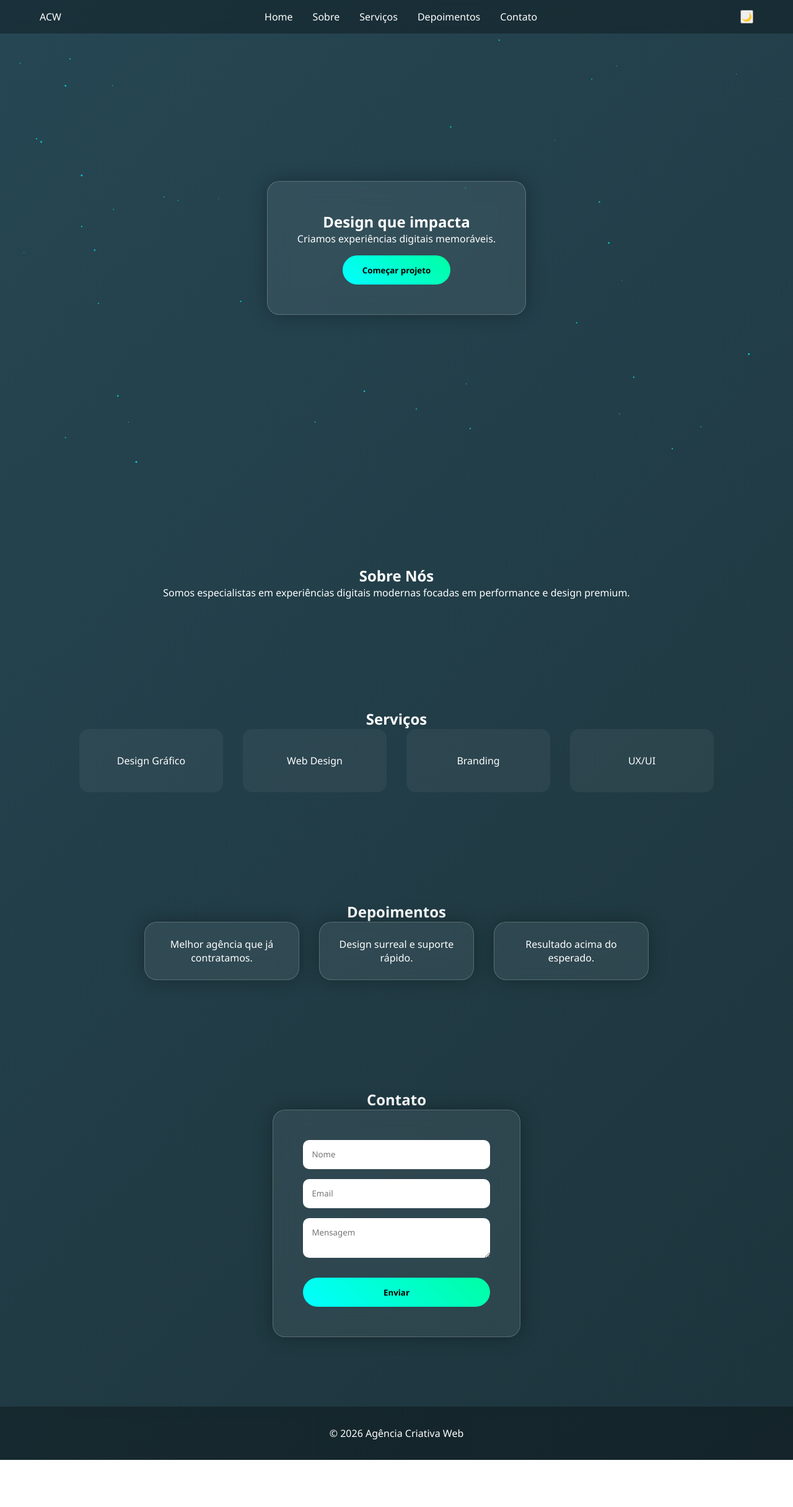
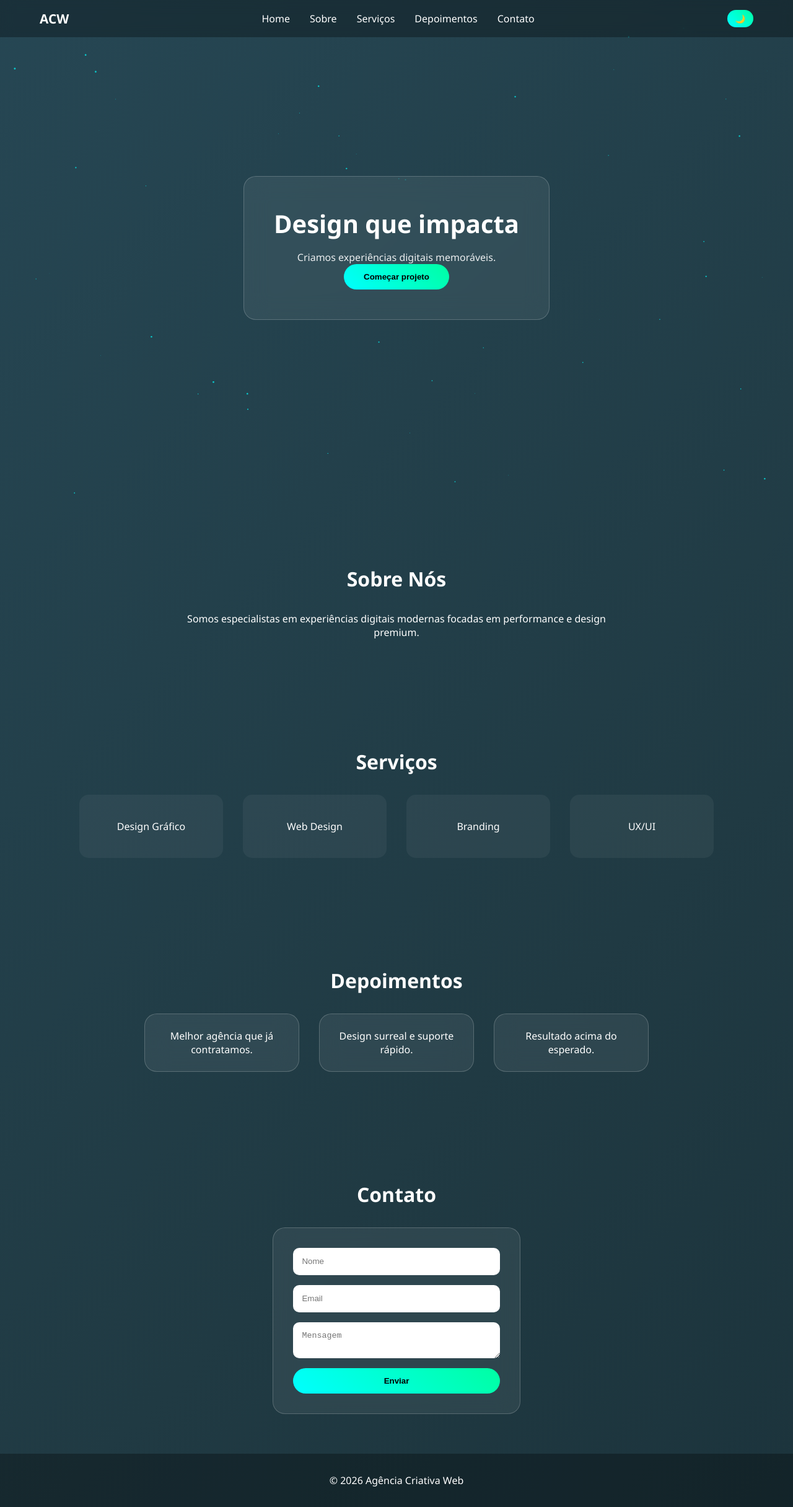
Before and after one commit to Douglas-dMelo/site-agencia, a plain HTML site: page index.html in a window 1280 px wide. Shown: the whole page at 62% size. Before the commit the page ends 2355 px from the top, so only its background shows below. Drawn offline with Linux system fonts and the light colour scheme.

Commit message:
Refatoração CSS com metodologia BEM e melhorias de layout

```diff
--- a/estilos.css
+++ b/estilos.css
@@ -1,215 +1,299 @@
-*{
-margin:0;
-padding:0;
-box-sizing:border-box;
-font-family:Segoe UI, sans-serif;
-scroll-behavior:smooth;
+/* =========================
+   1. RESET & BASE
+========================= */
+
+*,
+*::before,
+*::after {
+    margin: 0;
+    padding: 0;
+    box-sizing: border-box;
 }
 
-body{
-color:white;
-background:linear-gradient(-45deg,#0f2027,#203a43,#2c5364,#1c1c1c);
-background-size:400% 400%;
-animation:bg 15s ease infinite;
-overflow-x:hidden;
+body {
+    font-family: "Segoe UI", sans-serif;
+    color: #fff;
+    background: linear-gradient(
+        -45deg,
+        #0f2027,
+        #203a43,
+        #2c5364,
+        #1c1c1c
+    );
+    background-size: 400% 400%;
+    animation: bg 15s ease infinite;
 }
 
-@keyframes bg{
-0%{background-position:0% 50%;}
-50%{background-position:100% 50%;}
-100%{background-position:0% 50%;}
+@keyframes bg {
+    0%   { background-position: 0 50%; }
+    50%  { background-position: 100% 50%; }
+    100% { background-position: 0 50%; }
+}
+
+/* =========================
+   2. UTILITÁRIOS
+========================= */
+
+.glass {
+    background: rgba(255, 255, 255, 0.07);
+    backdrop-filter: blur(18px);
+    border: 1px solid rgba(255, 255, 255, 0.2);
+    border-radius: 20px;
+}
+
+.grid {
+    display: grid;
+    gap: 2rem;
+    grid-template-columns: repeat(auto-fit, minmax(220px, 1fr));
+}
+
+.flex {
+    display: flex;
+    flex-wrap: wrap;
+    gap: 2rem;
+    justify-content: center;
+}
+
+.reveal {
+    opacity: 0;
+    transform: translateY(60px);
+    transition: 1.2s cubic-bezier(.19, 1, .22, 1);
+}
+
+.reveal.active {
+    opacity: 1;
+    transform: translateY(0);
+}
+
+/* =========================
+   3. LAYOUT
+========================= */
+
+.section {
+    padding: 7rem 10% 4rem;
+    text-align: center;
+}
+
+.section__title {
+    font-size: 2rem;
+    margin-bottom: 2rem;
+}
+
+.section__text {
+    max-width: 700px;
+    margin: auto;
+}
+
+.footer {
+    text-align: center;
+    padding: 2rem;
+    background: rgba(0, 0, 0, 0.3);
+}
+
+/* =========================
+   4. HEADER
+========================= */
+
+.header {
+    position: fixed;
+    top: 0;
+    width: 100%;
+    display: flex;
+    justify-content: space-between;
+    align-items: center;
+    padding: 1rem 5%;
+    background: rgba(0, 0, 0, 0.3);
+    backdrop-filter: blur(10px);
+    z-index: 1000;
+}
+
+.header__logo {
+    font-weight: bold;
+    font-size: 1.3rem;
+}
+
+.header__controls {
+    display: flex;
+    gap: 1rem;
+    align-items: center;
+}
+
+/* NAV */
+
+.nav {
+    display: flex;
+    gap: 2rem;
+}
+
+.nav__link {
+    text-decoration: none;
+    color: #fff;
+    transition: 0.3s;
+}
+
+.nav__link:hover {
+    color: #00e0ff;
+}
+
+.nav__toggle {
+    display: none;
+    background: none;
+    border: none;
+    font-size: 1.6rem;
+    color: #fff;
+    cursor: pointer;
+}
+
+/* =========================
+   5. HERO
+========================= */
+
+.hero {
+    height: 100vh;
+    display: flex;
+    align-items: center;
+    justify-content: center;
+    text-align: center;
+    padding: 2rem;
+}
+
+.hero__box {
+    padding: 3rem;
+}
+
+.hero__title {
+    font-size: 2.5rem;
+    margin-bottom: 1rem;
+}
+
+.hero__text {
+    opacity: 0.9;
+}
+
+/* =========================
+   6. COMPONENTES
+========================= */
+
+/* BOTÃO */
+
+.btn {
+    padding: 0.8rem 2rem;
+    border: none;
+    border-radius: 30px;
+    cursor: pointer;
+    font-weight: bold;
+    background: linear-gradient(45deg, cyan, #00ffa3);
+    transition: 0.3s;
+}
+
+.btn:hover {
+    transform: scale(1.05);
+}
+
+.btn--theme {
+    padding: 0.4rem 0.8rem;
+}
+
+/* CARD */
+
+.card {
+    padding: 2.5rem;
+    border-radius: 15px;
+    background: rgba(255, 255, 255, 0.05);
+    transition: 0.3s;
+}
+
+.card:hover {
+    transform: translateY(-10px);
+    background: rgba(255, 255, 255, 0.15);
+}
+
+/* TESTIMONIAL */
+
+.testimonial {
+    padding: 1.5rem;
+    max-width: 250px;
+}
+
+/* FORM */
+
+.form {
+    display: flex;
+    flex-direction: column;
+    gap: 1rem;
+    max-width: 400px;
+    margin: auto;
+    padding: 2rem;
+}
+
+.form__input,
+.form__textarea {
+    padding: 0.9rem;
+    border: none;
+    border-radius: 10px;
 }
 
 /* LOADER */
-#loader{
-position:fixed;
-width:100%;
-height:100%;
-background:#0f2027;
-display:flex;
-justify-content:center;
-align-items:center;
-z-index:99999;
+
+.loader {
+    position: fixed;
+    width: 100%;
+    height: 100%;
+    display: flex;
+    justify-content: center;
+    align-items: center;
+    background: #0f2027;
+    z-index: 9999;
 }
-#loader span{
-width:60px;
-height:60px;
-border:6px solid transparent;
-border-top:6px solid cyan;
-border-radius:50%;
-animation:spin 1s linear infinite;
+
+.loader__spinner {
+    width: 60px;
+    height: 60px;
+    border: 6px solid transparent;
+    border-top: 6px solid cyan;
+    border-radius: 50%;
+    animation: spin 1s linear infinite;
 }
-@keyframes spin{to{transform:rotate(360deg);}}
+
+@keyframes spin {
+    to {
+        transform: rotate(360deg);
+    }
+}
 
 /* PARTICLES */
-#particles{
-position:fixed;
-top:0;
-left:0;
-width:100%;
-height:100%;
-z-index:-1;
+
+.particles {
+    position: fixed;
+    top: 0;
+    left: 0;
+    width: 100%;
+    height: 100%;
+    z-index: -1;
 }
 
-/* HEADER */
-.header{
-display:flex;
-justify-content:space-between;
-align-items:center;
-padding:1rem 5%;
-position:fixed;
-width:100%;
-backdrop-filter:blur(12px);
-background:rgba(0,0,0,.3);
-z-index:1000;
+/* =========================
+   7. RESPONSIVO
+========================= */
+
+@media (max-width: 768px) {
+
+    .nav {
+        position: absolute;
+        top: 70px;
+        right: 0;
+        flex-direction: column;
+        background: #000;
+        padding: 1rem;
+        display: none;
     }
 
-.nav{
-display:flex;
-gap:2rem;
-}
-.nav a{
-color:white;
-text-decoration:none;
+    .nav--active {
+        display: flex;
     }
 
-.controls{
-display:flex;
-gap:1rem;
-align-items:center;
+    .nav__toggle {
+        display: block;
     }
 
-.menu-toggle{display:none;font-size:1.5rem;cursor:pointer;}
-
-.banner{
-height:100vh;
-display:flex;
-align-items:center;
-justify-content:center;
-text-align:center;
-padding:2rem;
 }
-
-.parallax{
-background-attachment:fixed;
-}
-
-/* GLASS */
-.glass{
-background:rgba(255,255,255,0.07);
-backdrop-filter:blur(18px);
-border:1px solid rgba(255,255,255,0.2);
-border-radius:20px;
-box-shadow:0 0 30px rgba(0,0,0,.3);
-padding:3rem;
-}
-
-/* BUTTON */
-.btn{
-margin-top:1rem;
-padding:.9rem 2rem;
-border:none;
-border-radius:30px;
-background:linear-gradient(45deg,cyan,#00ffa3);
-cursor:pointer;
-font-weight:bold;
-transition:.3s;
-}
-.btn:hover{
-transform:scale(1.07);
-}
-
-/* SECTION */
-.section{
-padding:7rem 10% 4rem;
-text-align:center;
-}
-
-/* GRID */
-.grid{
-display:grid;
-grid-template-columns:repeat(auto-fit,minmax(220px,1fr));
-gap:2rem;
-}
-
-/* CARD */
-.card{
-padding:2.5rem;
-border-radius:15px;
-background:rgba(255,255,255,0.05);
-transition:.3s;
-}
-.card:hover{
-transform:translateY(-10px) scale(1.05);
-background:rgba(255,255,255,0.15);
-}
-
-/* FLEX */
-.flex{
-display:flex;
-flex-wrap:wrap;
-gap:2rem;
-justify-content:center;
-}
-
-.depo{
-padding:1.5rem;
-max-width:250px;
-}
-
-/* FORM */
-.form{
-display:flex;
-flex-direction:column;
-gap:1rem;
-max-width:400px;
-margin:auto;
-}
-.form input,.form textarea{
-padding:.9rem;
-border:none;
-border-radius:10px;
-}
-
-/* FOOTER */
-.footer{
-text-align:center;
-padding:2rem;
-margin-top:3rem;
-background:rgba(0,0,0,.3);
-}
-
-/* REVEAL */
-.reveal{
-opacity:0;
-transform:translateY(70px);
-transition:1.2s cubic-bezier(.19,1,.22,1);
-}
-.reveal.active{
-opacity:1;
-transform:translateY(0);
-}
-
-/* LIGHT MODE */
-.light{
-background:white;
-color:#111;
-}
-.light .glass{background:#ffffffcc;color:black;}
-.light .header{background:white;color:black;}
-.light a{color:black;}
-
-/* RESPONSIVO */
-@media(max-width:768px){
-.nav{
-position:absolute;
-top:70px;
-right:0;
-background:black;
-flex-direction:column;
-padding:1rem;
-display:none;
-}
-.nav.active{display:flex;}
-.menu-toggle{display:block;}
-}
--- a/index.html
+++ b/index.html
@@ -7,87 +7,104 @@
     <link rel="stylesheet" href="estilos.css" />
 </head>
 
-<body>
+<body class="theme">
 
-    <div id="loader">
-        <span></span>
+    <div class="loader">
+        <span class="loader__spinner"></span>
     </div>
 
-    <canvas id="particles"></canvas>
+    <canvas class="particles"></canvas>
 
     <header class="header">
-        <div class="logo">ACW</div>
+        <div class="header__logo">ACW</div>
 
-        <nav class="nav" id="nav">
-            <a href="#home">Home</a>
-            <a href="#sobre">Sobre</a>
-            <a href="#servicos">Serviços</a>
-            <a href="#depoimentos">Depoimentos</a>
-            <a href="#contato">Contato</a>
+        <nav class="nav">
+            <a class="nav__link" href="#home">Home</a>
+            <a class="nav__link" href="#sobre">Sobre</a>
+            <a class="nav__link" href="#servicos">Serviços</a>
+            <a class="nav__link" href="#depoimentos">Depoimentos</a>
+            <a class="nav__link" href="#contato">Contato</a>
         </nav>
 
-        <div class="controls">
-            <button id="themeToggle">🌙</button>
-            <div class="menu-toggle" onclick="toggleMenu()">☰</div>
+        <div class="header__controls">
+            <button class="btn btn--theme" type="button">🌙</button>
+            <button class="nav__toggle" type="button">☰</button>
         </div>
     </header>
 
-    <section id="home" class="banner parallax">
-        <div class="glass box reveal">
-            <h1>Design que impacta</h1>
-            <p>Criamos experiências digitais memoráveis.</p>
-            <button class="btn">Começar projeto</button>
+    <section class="hero">
+        <div class="hero__box glass reveal">
+            <h1 class="hero__title">Design que impacta</h1>
+            <p class="hero__text">
+                Criamos experiências digitais memoráveis.
+            </p>
+            <button class="btn" type="button">Começar projeto</button>
         </div>
     </section>
 
-    <section id="sobre" class="section reveal">
-        <h2>Sobre Nós</h2>
-        <p>
+    <section class="section about">
+        <h2 class="section__title">Sobre Nós</h2>
+        <p class="section__text">
             Somos especialistas em experiências digitais modernas focadas
             em performance e design premium.
         </p>
     </section>
 
-    <section id="servicos" class="section">
-        <h2 class="reveal">Serviços</h2>
+    <section class="section services">
+        <h2 class="section__title">Serviços</h2>
 
         <div class="grid">
-            <div class="card reveal">Design Gráfico</div>
-            <div class="card reveal">Web Design</div>
-            <div class="card reveal">Branding</div>
-            <div class="card reveal">UX/UI</div>
+            <div class="card">Design Gráfico</div>
+            <div class="card">Web Design</div>
+            <div class="card">Branding</div>
+            <div class="card">UX/UI</div>
         </div>
     </section>
 
-    <section id="depoimentos" class="section">
-        <h2 class="reveal">Depoimentos</h2>
+    <section class="section testimonials">
+        <h2 class="section__title">Depoimentos</h2>
 
         <div class="flex">
-            <div class="glass depo reveal">
+            <div class="testimonial glass">
                 Melhor agência que já contratamos.
             </div>
-            <div class="glass depo reveal">
+            <div class="testimonial glass">
                 Design surreal e suporte rápido.
             </div>
-            <div class="glass depo reveal">
+            <div class="testimonial glass">
                 Resultado acima do esperado.
             </div>
         </div>
     </section>
 
-    <section id="contato" class="section">
-        <h2 class="reveal">Contato</h2>
+    <section class="section contact">
+        <h2 class="section__title">Contato</h2>
 
-        <form class="glass form reveal">
-            <input type="text" placeholder="Nome" required />
-            <input type="email" placeholder="Email" required />
-            <textarea placeholder="Mensagem"></textarea>
-            <button type="submit" class="btn">Enviar</button>
+        <form class="form glass">
+            <input
+                class="form__input"
+                type="text"
+                placeholder="Nome"
+                required
+            />
+            <input
+                class="form__input"
+                type="email"
+                placeholder="Email"
+                required
+            />
+            <textarea
+                class="form__textarea"
+                placeholder="Mensagem"
+            ></textarea>
+            <button class="btn" type="submit">Enviar</button>
         </form>
     </section>
 
     <footer class="footer">
-        © 2026 Agência Criativa Web
+        <p class="footer__text">
+            © 2026 Agência Criativa Web
+        </p>
     </footer>
 
     <script src="script.js"></script>
--- a/script.js
+++ b/script.js
@@ -1,35 +1,48 @@
 /* =========================
    MENU
 ========================= */
+
+const nav = document.querySelector(".nav");
+const navToggle = document.querySelector(".nav__toggle");
+
 function toggleMenu() {
-    document
-        .getElementById("nav")
-        .classList
-        .toggle("active");
+    nav.classList.toggle("nav--active");
 }
+
+navToggle.addEventListener("click", toggleMenu);
+
 
 /* =========================
    LOADER
 ========================= */
+
 window.addEventListener("load", () => {
-    document.getElementById("loader").style.display = "none";
+    const loader = document.querySelector(".loader");
+    if (loader) {
+        loader.style.display = "none";
+    }
 });
+
 
 /* =========================
    PARTICLES
 ========================= */
-const canvas = document.getElementById("particles");
+
+const canvas = document.querySelector(".particles");
 const ctx = canvas.getContext("2d");
 
+function resizeCanvas() {
     canvas.width = window.innerWidth;
     canvas.height = window.innerHeight;
+}
 
-window.addEventListener("resize", () => {
-    canvas.width = window.innerWidth;
-    canvas.height = window.innerHeight;
-});
+resizeCanvas();
+window.addEventListener("resize", resizeCanvas);
 
 let particles = [];
+
+function createParticles() {
+    particles = [];
 
     for (let i = 0; i < 70; i++) {
         particles.push({
@@ -40,6 +53,9 @@ for (let i = 0; i < 70; i++) {
             dy: (Math.random() - 0.5) * 0.4
         });
     }
+}
+
+createParticles();
 
 function animate() {
     ctx.clearRect(0, 0, canvas.width, canvas.height);
@@ -48,13 +64,8 @@ function animate() {
         p.x += p.dx;
         p.y += p.dy;
 
-        if (p.x < 0 || p.x > canvas.width) {
-            p.dx *= -1;
-        }
-
-        if (p.y < 0 || p.y > canvas.height) {
-            p.dy *= -1;
-        }
+        if (p.x < 0 || p.x > canvas.width) p.dx *= -1;
+        if (p.y < 0 || p.y > canvas.height) p.dy *= -1;
 
         ctx.beginPath();
         ctx.arc(p.x, p.y, p.r, 0, Math.PI * 2);
@@ -67,9 +78,11 @@ function animate() {
 
 animate();
 
+
 /* =========================
    REVEAL ON SCROLL
 ========================= */
+
 const reveals = document.querySelectorAll(".reveal");
 
 function reveal() {
@@ -85,24 +98,26 @@ function reveal() {
 window.addEventListener("scroll", reveal);
 reveal();
 
+
 /* =========================
    THEME TOGGLE
 ========================= */
-const toggle = document.getElementById("themeToggle");
+
+const themeToggle = document.querySelector(".btn--theme");
 
 if (localStorage.theme === "light") {
     document.body.classList.add("light");
-    toggle.textContent = "☀️";
+    themeToggle.textContent = "☀️";
 }
 
-toggle.onclick = () => {
+themeToggle.addEventListener("click", () => {
     document.body.classList.toggle("light");
 
     if (document.body.classList.contains("light")) {
         localStorage.theme = "light";
-        toggle.textContent = "☀️";
+        themeToggle.textContent = "☀️";
     } else {
         localStorage.theme = "dark";
-        toggle.textContent = "🌙";
+        themeToggle.textContent = "🌙";
     }
-};
+});
```
Lines whose indentation alone changed are shown as unchanged.
